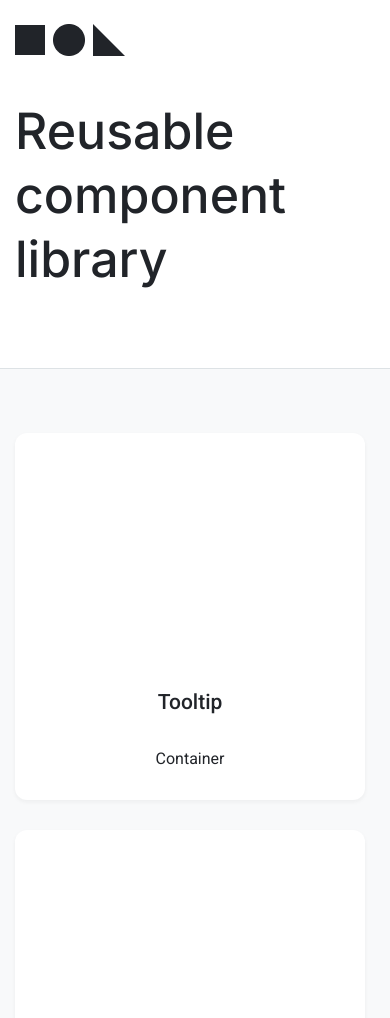
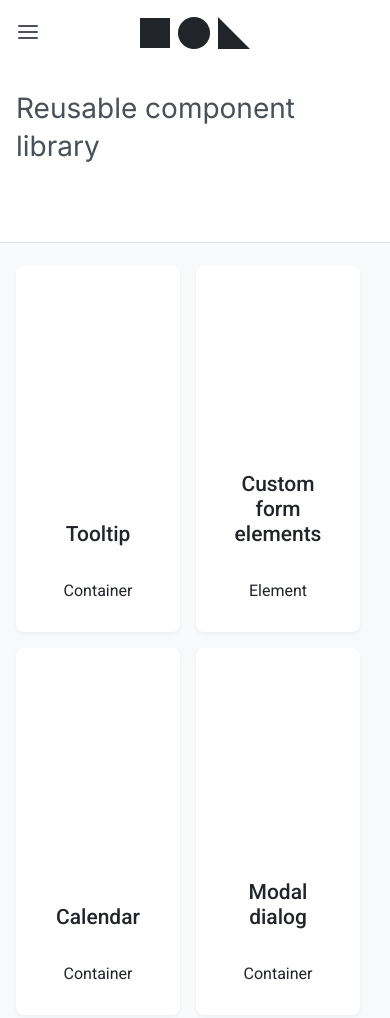
Before and after one commit to js-tasks-ru/htmlcss-20230411_svetlana87, a website: page index.html in a window 390 px wide. Shown: the top 1018 px of the page. Drawn offline with Linux system fonts and the light colour scheme.

Commit message:
Мобильная версия v1

```diff
--- a/components/card/card.css
+++ b/components/card/card.css
@@ -8,6 +8,7 @@
     padding: 32px 25px;
     display: flex;
     flex-flow: column;
+    background: var(--white);
 }
 
 .card__body {
@@ -35,3 +36,11 @@
     color: var(--black);
     padding-top: 6px;
 }
+
+@media (max-width: 1000px) {
+    .card {
+        width: 164px;
+        height: 231px;
+        border-radius: 8px;
+    }
+}
--- a/components/container/container.css
+++ b/components/container/container.css
@@ -1,5 +1,5 @@
 .container {
     max-width: 1110px;
     margin: 0 auto;
-    padding: 0 15px;
+    padding: 0 16px;
 }
--- a/components/header/header.css
+++ b/components/header/header.css
@@ -1,5 +1,5 @@
 .header {
-    padding: 24px 0 77px 0;
+    padding: 24px 0 77px;
 }
 
 .header__title {
@@ -8,9 +8,40 @@
     font-weight: 500;
     font-size: 50px;
     line-height: 64px;
-    margin: 0;
+    margin: 40px 0 0;
 }
 
 .header__logo {
-    margin-bottom: 40px;
+
 }
+
+.header__burger {
+    display: none;
+}
+
+@media (max-width: 1000px) {
+    .header {
+        padding: 17px 0 77px;
+    }
+
+    .header__burger {
+        display: block;
+        position: absolute;
+        top: 20px;
+        left: 16px;
+    }
+
+    .header__logo {
+        display: block;
+        margin: 0 auto;
+    }
+
+    .header__title {
+        font-family: 'Inter';
+        font-style: normal;
+        font-weight: 400;
+        font-size: 28px;
+        line-height: 38px;
+        color: var(--grey-4);
+    }
+}
--- a/components/menu/menu.css
+++ b/components/menu/menu.css
@@ -10,3 +10,9 @@
     font-size: 20px;
     line-height: 26px;
 }
+
+@media (max-width: 1000px) {
+    .menu {
+        display: none;
+    }
+}
--- a/components/preview/preview.css
+++ b/components/preview/preview.css
@@ -14,10 +14,17 @@
     flex-direction: row;
     flex-wrap: wrap;
     gap: 30px;
-    padding: 64px 0 98px 0;
+    padding: 64px 0 98px;
 }
 
 .preview__double {
     display: grid;
     grid-template-columns: auto 1fr;
 }
+
+@media (max-width: 1000px) {
+    .preview__cards {
+        gap: 16px;
+        padding: 22px 0 22px;
+    }
+}
--- a/index.html
+++ b/index.html
@@ -12,6 +12,12 @@
         <div class="page">
             <header class="header">
                 <div class="container">
+                    <svg class="header__burger"
+                            width="24" height="24" viewBox="0 0 24 24" fill="none" xmlns="http://www.w3.org/2000/svg">
+                        <path d="M3 12H21" stroke="#495057" stroke-width="2" stroke-linecap="round" stroke-linejoin="round"/>
+                        <path d="M3 6H21" stroke="#495057" stroke-width="2" stroke-linecap="round" stroke-linejoin="round"/>
+                        <path d="M3 18H21" stroke="#495057" stroke-width="2" stroke-linecap="round" stroke-linejoin="round"/>
+                    </svg>
                     <img class="header__logo" src="assets/images/logo.png" alt="Logo">
                     <h1 class="header__title">Reusable component library</h1>
                 </div>
```
Also changed, not shown: pages/template.html (+6 -0 lines).
